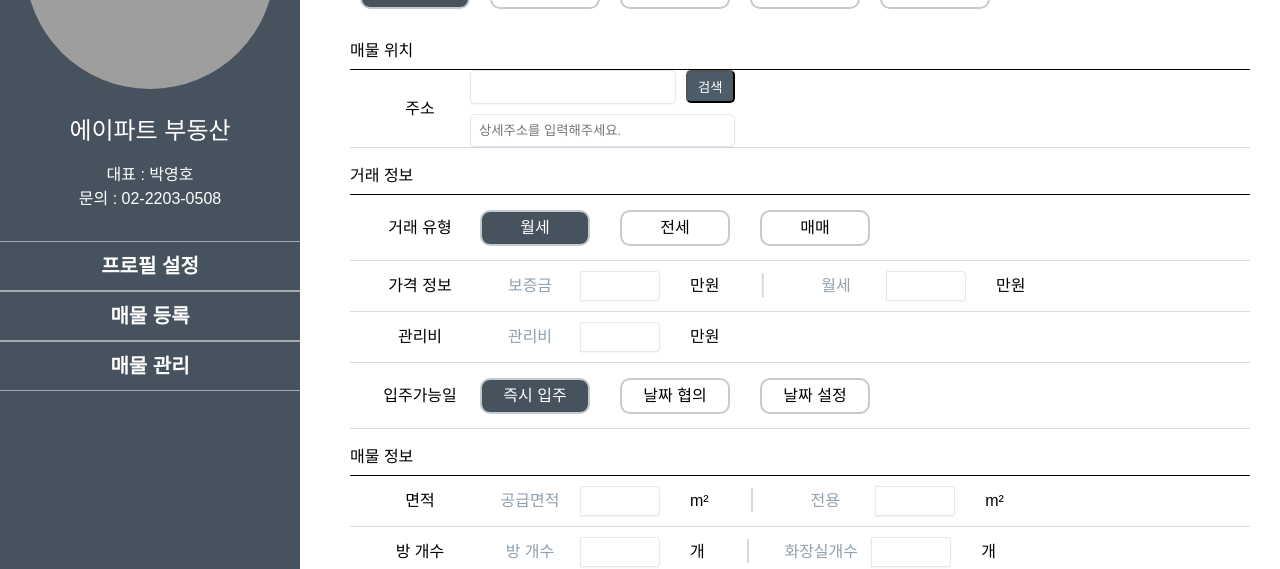
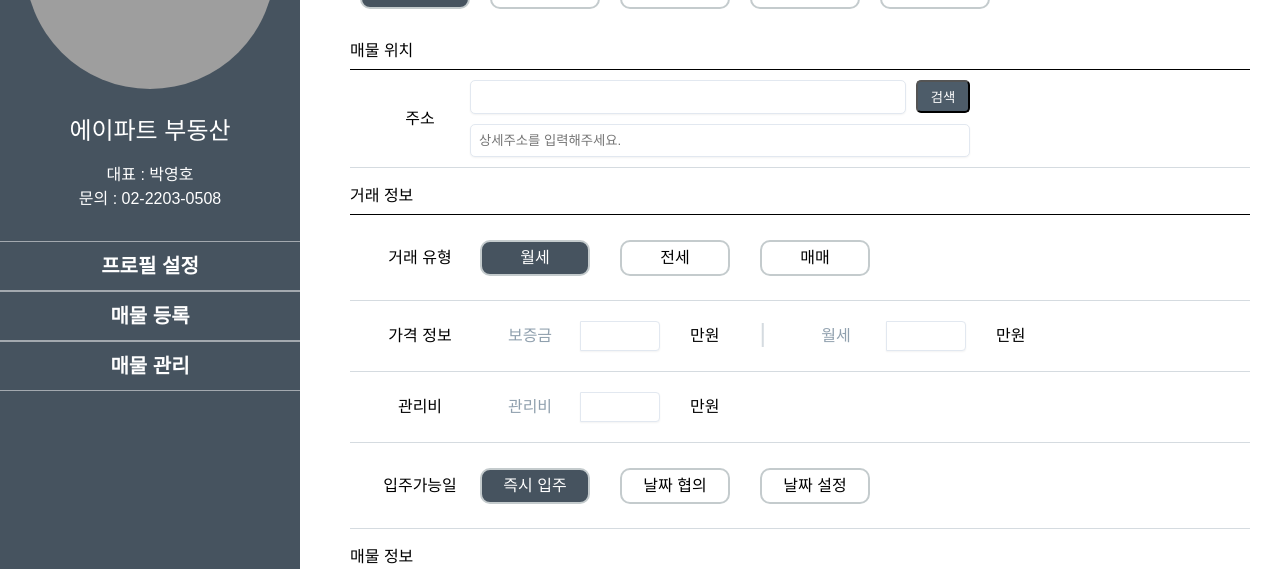
Before and after one commit to seungjae93/moodo, a React (Create React App) app: page /realEstateListing in a window 1280 px wide. Shown: the part 233-802 px from the top of the page. Built offline with nearby package versions, Linux system fonts and the light colour scheme; grey boxes are pictures that could not be loaded.

Commit message:
:sparkles: [feat] AuthForm localStorage token 추가

```diff
--- a/src/components/auth/AuthForm.tsx
+++ b/src/components/auth/AuthForm.tsx
@@ -34,8 +34,12 @@ function AuthForm({ type }: AuthFormProps) {
   const loginAxios = async (formData: FormData): Promise<void> => {
     try {
       const { data }: AxiosResponse = await loginApi.login(formData);
-      console.log(data);
+      localStorage.setItem("token", data.token);
+      setTimeout(() => {
+        localStorage.clear();
+      }, 3600000);
     } catch (error) {
+      //status 나오면 작성
       console.error(error);
     }
   };
--- a/src/components/common/management/PostCode.tsx
+++ b/src/components/common/management/PostCode.tsx
@@ -62,6 +62,7 @@ export default function PostCode({ inputName, register }: PostCodeProps) {
 
 const PostCodeWrapper = styled.div`
   display: flex;
+  width: 500px;
   flex-direction: column;
   .inputButtonBox {
     display: flex;
--- a/src/pages/RealEstateListing.tsx
+++ b/src/pages/RealEstateListing.tsx
@@ -941,7 +941,7 @@ const RadioInputWrapper = styled.div`
 const RealEstateListingContent = styled.div`
   display: flex;
   align-items: center;
-  padding-left: 30px;
+  padding: 10px 0 10px 30px;
   gap: 10px;
   border-bottom: 1px solid ${palette.gray[0]};
   span {
```
